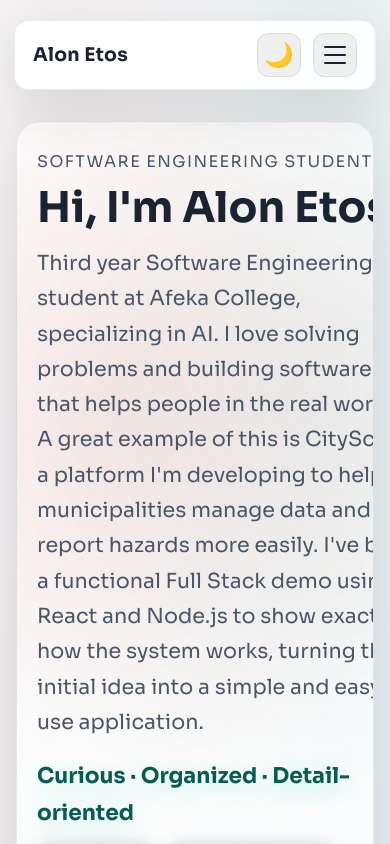
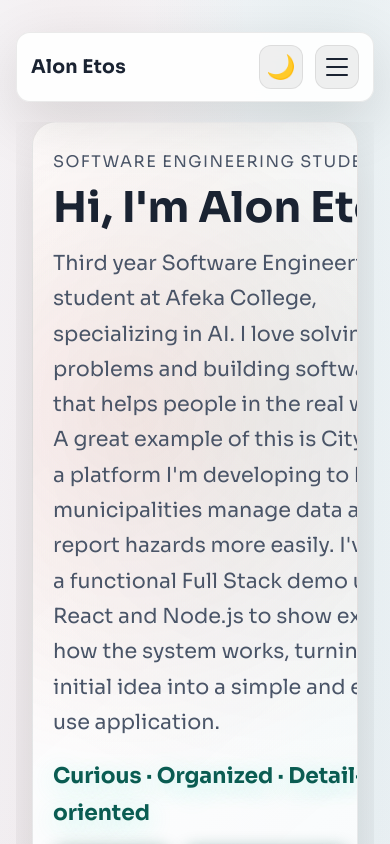
Before and after one commit to alon1406/portfolio, a React (Vite) app: page / in a window 390 px wide. Shown: the top 844 px of the page. Built offline with nearby package versions, Linux system fonts and the light colour scheme.

Commit message:
changed layout on mobile

```diff
--- a/src/index.css
+++ b/src/index.css
@@ -423,6 +423,9 @@ main {
   font-size: 1.1rem;
   color: var(--muted);
   margin-bottom: 18px;
+  overflow-wrap: break-word;
+  word-break: break-word;
+  max-width: 100%;
 }
 
 .ai-line {
@@ -662,6 +665,9 @@ html { scroll-behavior: smooth; }
 
 /* Mobile */
 @media (max-width: 960px) {
+  html {
+    overflow-x: hidden;
+  }
   .hero { grid-template-columns: 1fr; }
   .nav {
     display: none;
@@ -697,8 +703,39 @@ html { scroll-behavior: smooth; }
     font-size: 0.95rem;
   }
   main {
-    padding-left: 2px;
-    padding-right: 2px;
+    padding-left: 16px;
+    padding-right: 16px;
+    max-width: 100%;
+    overflow-x: hidden;
+  }
+  .site-header {
+    padding-left: 14px;
+    padding-right: 14px;
+    max-width: 100%;
+  }
+  .hero {
+    padding-left: 16px;
+    padding-right: 16px;
+    max-width: 100%;
+  }
+  .hero__content {
+    min-width: 0;
+    max-width: 100%;
+    overflow-wrap: break-word;
+  }
+  .hero__content h1,
+  .hero__content .eyebrow,
+  .hero__content .lede,
+  .hero__content .ai-line {
+    max-width: 100%;
+  }
+  .hero__cta {
+    flex-wrap: wrap;
+    max-width: 100%;
+  }
+  #projects .project-card,
+  #projects .card {
+    overflow: visible;
   }
 }
 /* Layout tweaks: reduced spacing */
@@ -706,6 +743,12 @@ html { scroll-behavior: smooth; }
 /* Less padding for page */
 body {
   padding: 20px 14px 32px;
+}
+
+@media (max-width: 960px) {
+  body {
+    padding: 20px 16px 32px;
+  }
 }
 
 /* Hero: reduced size and spacing below */
```
